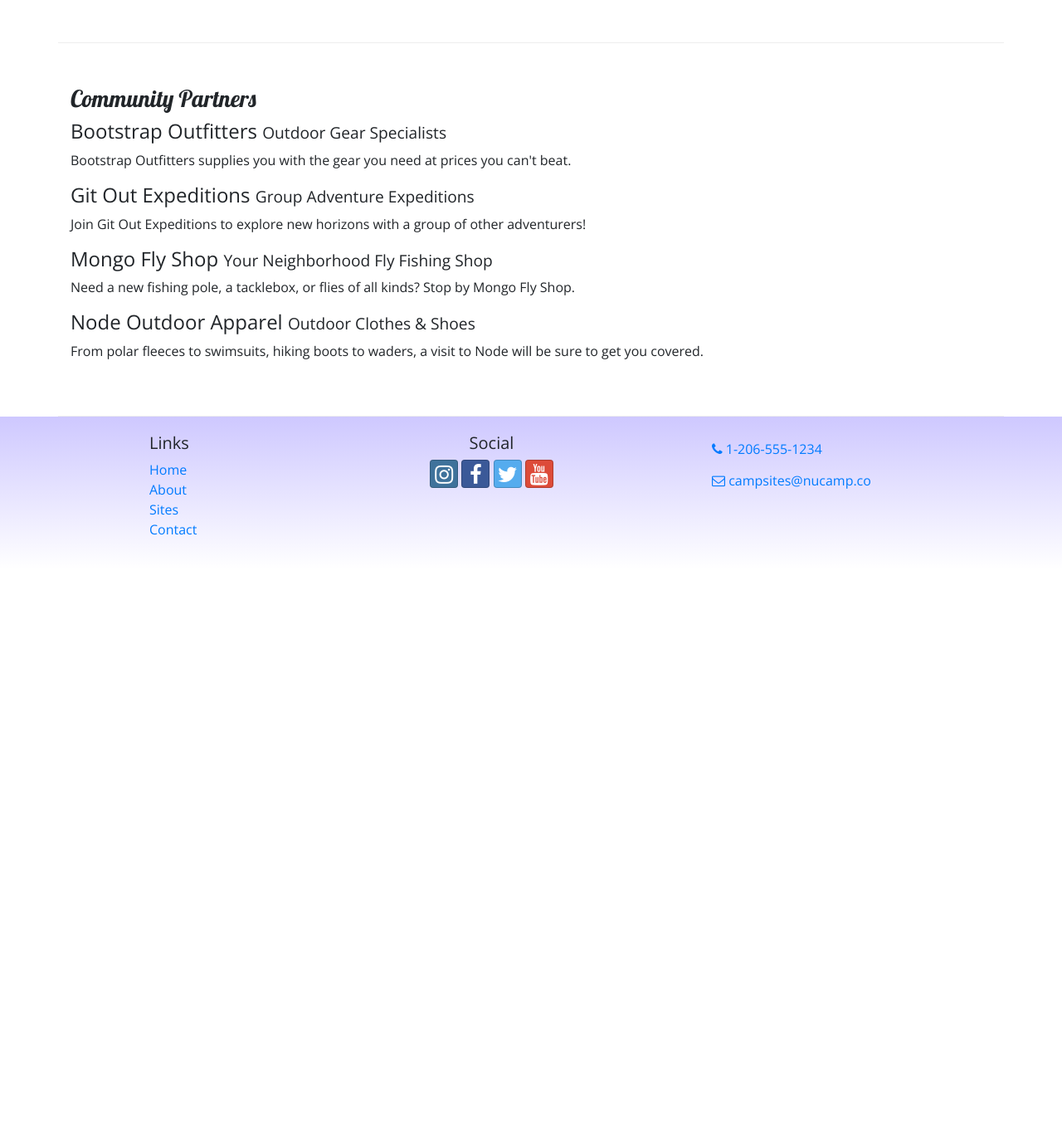
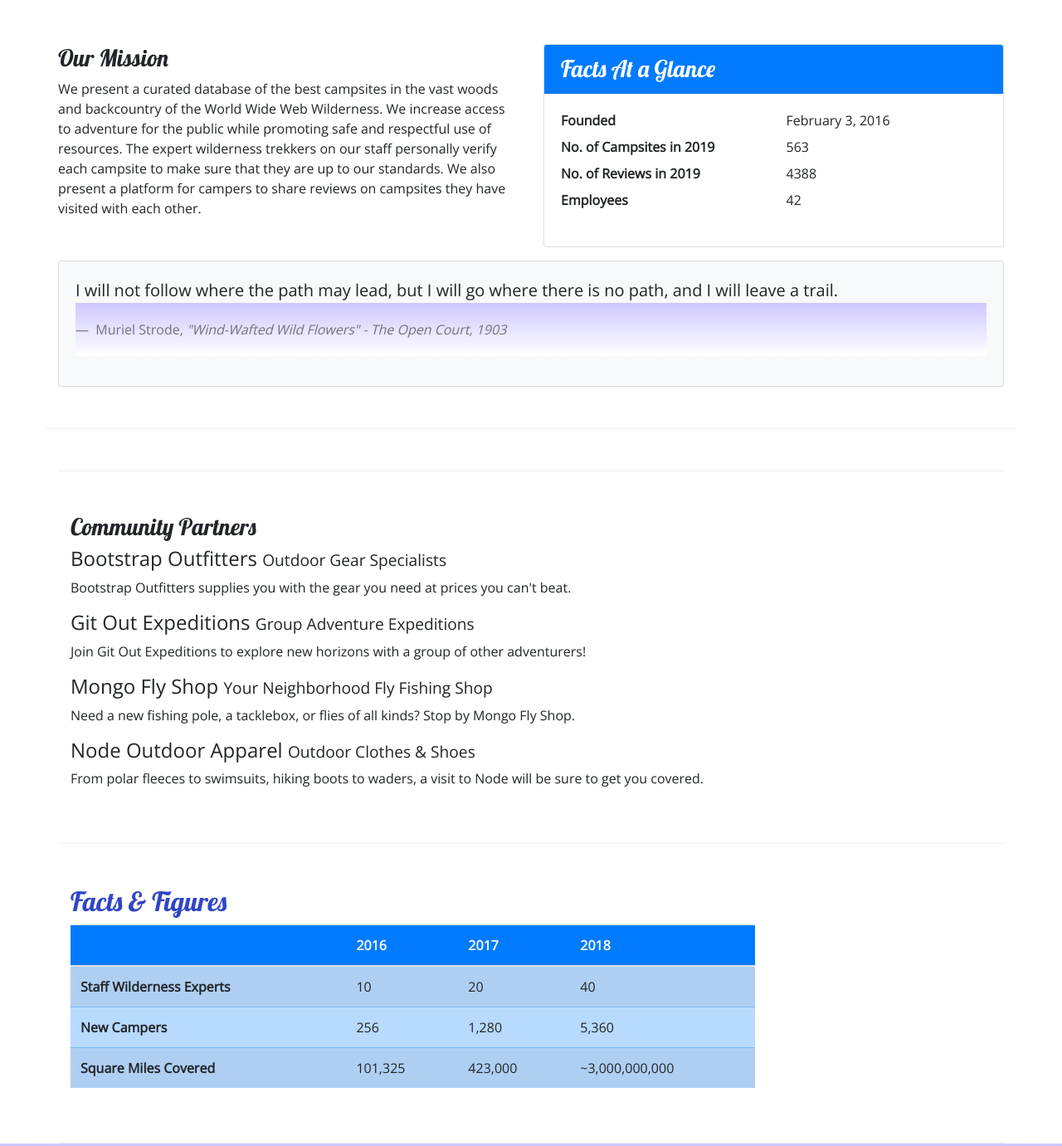
Before and after one commit to RobCola/nucampsite, a website: page aboutus.html in a window 1280 px wide. Shown: the part 660-2041 px from the top of the page at 83% size. Before the commit the page ends 1346 px from the top, so only its background shows below. Drawn offline with nearby package versions, Linux system fonts and the light colour scheme.

Commit message:
Images and Media

```diff
--- a/aboutus.html
+++ b/aboutus.html
@@ -30,6 +30,9 @@
 		<header class="jumbotron jumbotron-fluid">
 			<div class="container">
 				<div class="row">
+					<div class="col-4 col-sm-3 col-md-2 align-self-center">
+						<a href="index.html"><img src="img/logo.png" class="img-fluid" /></a>
+					 </div>
 					<div class="col">
 						<h1>NuCamp</h1>
 						<h2>a better way to camp</h2>
@@ -38,6 +41,9 @@
 			</div>
 		</header>
 		<nav class="navbar navbar-expand-sm navbar-dark sticky-top">
+			<div class="container">
+				<a class="navbar-brand" href="index.html"><img src="img/logo.png" height="30" width="30" /></a>
+            <button class="navbar-toggler" type="button" data-toggle="collapse" data-target="#nucampNavbar">
 			<div class="container">
 				<button
 					class="navbar-toggler ml-auto"
@@ -97,6 +103,55 @@
 						reviews on campsites they have visited with each other.
 					</p>
 				</div>
+				<div class="row row-content">
+					<div class="col-sm-6">
+						<h3>Our Mission</h3>
+						<p>
+							We present a curated database of the best campsites in the vast
+							woods and backcountry of the World Wide Web Wilderness. We
+							increase access to adventure for the public while promoting safe
+							and respectful use of resources. The expert wilderness trekkers on
+							our staff personally verify each campsite to make sure that they
+							are up to our standards. We also present a platform for campers to
+							share reviews on campsites they have visited with each other.
+						</p>
+					</div>
+					<div class="col-sm-6">
+						<div class="card">
+							<h3 class="card-header bg-primary text-white">
+								Facts At a Glance
+							</h3>
+							<div class="card-body">
+								<dl class="row">
+									<dt class="col-6">Founded</dt>
+									<dd class="col-6">February 3, 2016</dd>
+									<dt class="col-6">No. of Campsites in 2019</dt>
+									<dd class="col-6">563</dd>
+									<dt class="col-6">No. of Reviews in 2019</dt>
+									<dd class="col-6">4388</dd>
+									<dt class="col-6">Employees</dt>
+									<dd class="col-6">42</dd>
+								</dl>
+							</div>
+						</div>
+					</div>
+					<div class="col">
+						<div class="card bg-light mt-3">
+							<blockquote class="blockquote card-body">
+								<p class="mb-0">
+									I will not follow where the path may lead, but I will go where
+									there is no path, and I will leave a trail.
+								</p>
+								<footer class="blockquote-footer">
+									Muriel Strode,
+									<cite title="Source Title"
+										>"Wind-Wafted Wild Flowers" - The Open Court, 1903
+									</cite>
+								</footer>
+							</blockquote>
+						</div>
+					</div>
+				</div>
 			</div>
 			<div class="row row-content">
 				<div class="col">
@@ -127,8 +182,45 @@
 					</p>
 				</div>
 			</div>
+			<div class="row row-content">
+				<div class="col-sm-9">
+					<h2>Facts &amp; Figures</h2>
+					<div class="table-responsive">
+						<table class="table table-striped">
+							<thead>
+								<tr class="bg-primary text-light">
+									<th></th>
+									<th>2016</th>
+									<th>2017</th>
+									<th>2018</th>
+								</tr>
+							</thead>
+							<tbody class="table-primary">
+								<tr>
+									<th>Staff Wilderness Experts</th>
+									<td>10</td>
+									<td>20</td>
+									<td>40</td>
+								</tr>
+								<tr>
+									<th>New Campers</th>
+									<td>256</td>
+									<td>1,280</td>
+									<td>5,360</td>
+								</tr>
+								<tr>
+									<th>Square Miles Covered</th>
+									<td>101,325</td>
+									<td>423,000</td>
+									<td>~3,000,000,000</td>
+								</tr>
+							</tbody>
+						</table>
+					</div>
+				</div>
+			</div>
 		</div>
-		<footer>
+		<footer class="site-footer">
 			<div class="container">
 				<div class="row">
 					<div class="col-4 col-sm-2 offset-1">
--- a/css/styles.css
+++ b/css/styles.css
@@ -37,3 +37,8 @@ footer {
 .navbar {
 	background-color: #901cad;
 }
+
+.site-footer{
+    background-image: linear-gradient(#CEC8FF, white);
+    padding: 20px 0;
+}
```
Also changed, not shown: contactus.html (+5 -1 lines), index.html (+20 -13 lines), img/bootstrap-thumb.png (added), img/breadcrumb-trail-thumb.jpg (added), img/breadcrumb-trail.jpg (added), img/chrome-river-thumb.jpg (added), img/chrome-river.jpg (added), img/logo.png (added), img/react-lake-thumb.jpg (added), img/react-lake.jpg (added), 1 other file.
